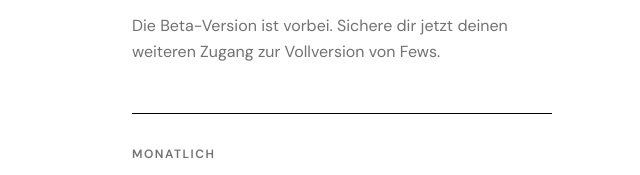
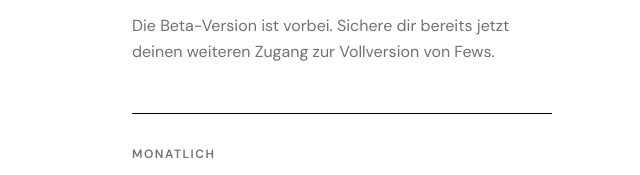
Before and after one commit to FabriceScheller/fews-landingpage, a plain HTML site: page index.html in a window 1280 px wide. Shown: the part 336-511 px from the top of the page, 298-938 px from the left. Drawn offline with Linux system fonts and the light colour scheme; a script that the page names is missing.

Commit message:
Update subtitle text in index.html

```diff
--- a/index.html
+++ b/index.html
@@ -158,7 +158,7 @@
   <div class="logo">fews<span class="dot">.</span></div>
 
   <h1>Vollversion<br>sichern.</h1>
-  <p class="subtitle">Die Beta-Version ist vorbei. Sichere dir jetzt deinen weiteren Zugang zur Vollversion von Fews.</p>
+  <p class="subtitle">Die Beta-Version ist vorbei. Sichere dir bereits jetzt deinen weiteren Zugang zur Vollversion von Fews.</p>
 
   <div class="price-block">
     <div class="price-label">Monatlich</div>
```
